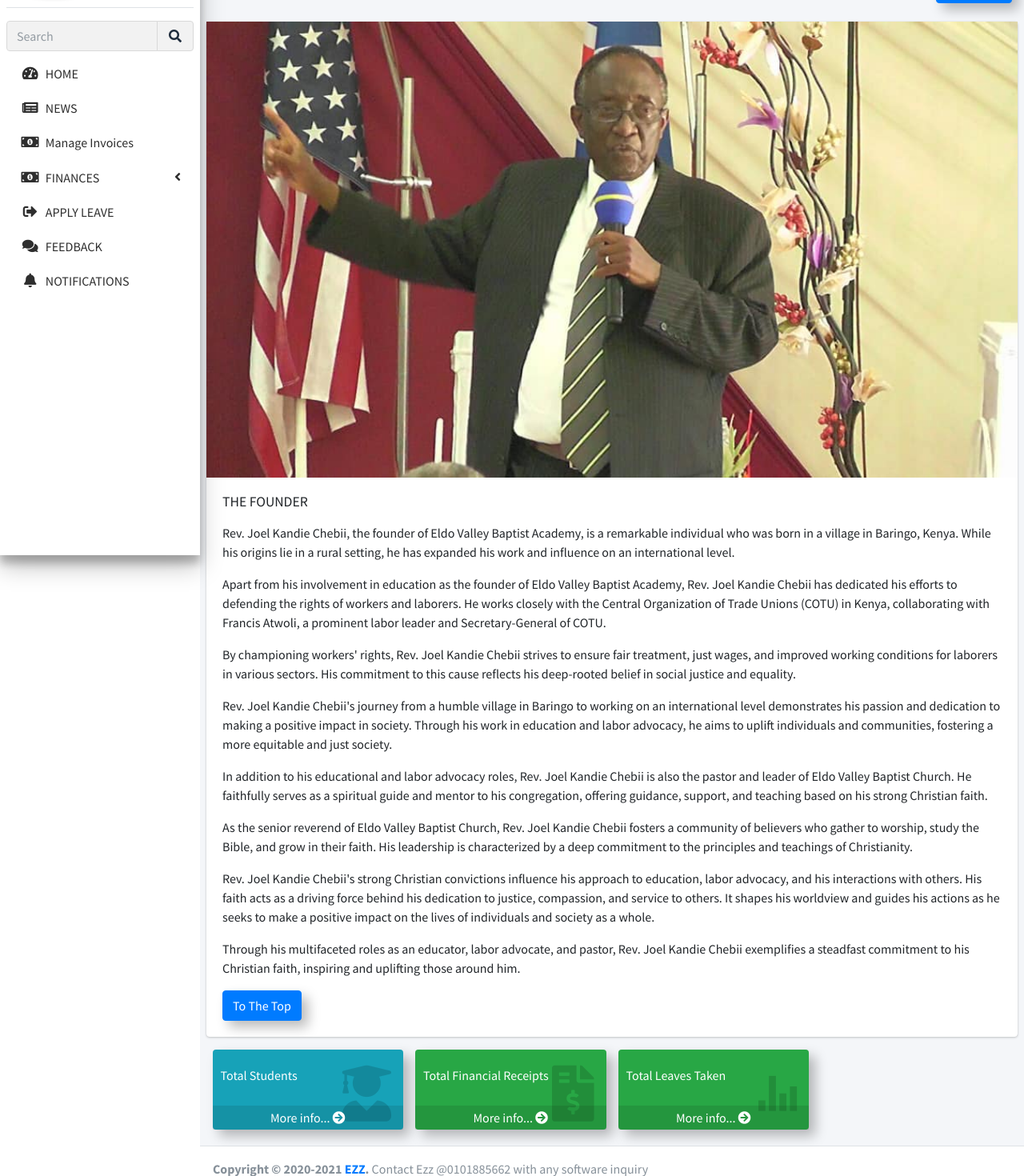
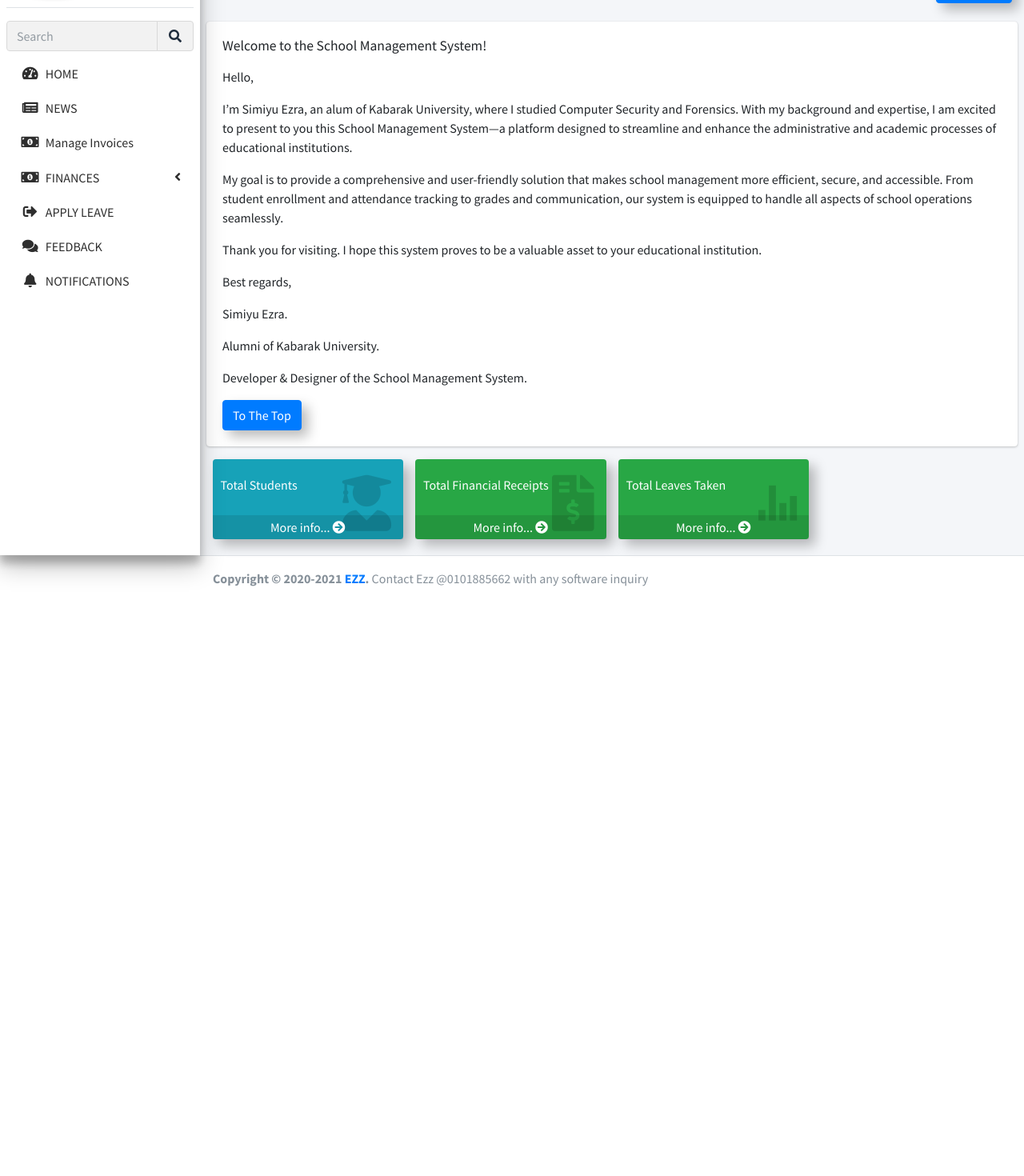
Before and after one commit to rez047/October-29th, a Django app: template school_management_app/templates/account_template/account_home_template.html in a window 1280 px wide. Shown: the part 106-1576 px from the top of the page at 80% size. After the commit the page ends 839 px from the top, so only its background shows below. Run offline with Django 3.2, Linux system fonts and the light colour scheme; the template is opened without the code that fills it, so the values that code supplies are empty; some libraries are stand-ins or nearby versions.

Commit message:
Update account_home_template.html

```diff
--- a/school_management_app/templates/account_template/account_home_template.html
+++ b/school_management_app/templates/account_template/account_home_template.html
@@ -4,27 +4,26 @@
 {% endblock page_title %}
 {% block main_content %}
 {% load static %}
-    <!-- Main content -->
-    <section class="content">
-    <div class="card">
-  <img src="{% static 'dist/img/founder.jpg' %}" alt="Card Image" class="card-img-top">
+<!-- Main content --><section class="content">
+<div class="card">
+  <img src="{% static 'dist/img/founder.jpg' %}" alt="Card Image" class="card-img-top" style="display: none;">
   <div class="card-body">
-    <h5 class="card-title">THE FOUNDER</h5>
-    <p class="card-text"><p>Rev. Joel Kandie Chebii, the founder of Eldo Valley Baptist Academy, is a remarkable individual who was born in a village in Baringo, Kenya. While his origins lie in a rural setting, he has expanded his work and influence on an international level.</p>
+    <h5 class="card-title">Welcome to the School Management System! </h5>
+    <p class="card-text"><p>Hello,</p>
 
-<p>Apart from his involvement in education as the founder of Eldo Valley Baptist Academy, Rev. Joel Kandie Chebii has dedicated his efforts to defending the rights of workers and laborers. He works closely with the Central Organization of Trade Unions (COTU) in Kenya, collaborating with Francis Atwoli, a prominent labor leader and Secretary-General of COTU.</p>
+<p>I’m Simiyu Ezra, an alum of Kabarak University, where I studied Computer Security and Forensics. With my background and expertise, I am excited to present to you this School Management System—a platform designed to streamline and enhance the administrative and academic processes of educational institutions.</p>
 
-<p>By championing workers' rights, Rev. Joel Kandie Chebii strives to ensure fair treatment, just wages, and improved working conditions for laborers in various sectors. His commitment to this cause reflects his deep-rooted belief in social justice and equality.</p>
+<p>My goal is to provide a comprehensive and user-friendly solution that makes school management more efficient, secure, and accessible. From student enrollment and attendance tracking to grades and communication, our system is equipped to handle all aspects of school operations seamlessly.</p>
 
-<p>Rev. Joel Kandie Chebii's journey from a humble village in Baringo to working on an international level demonstrates his passion and dedication to making a positive impact in society. Through his work in education and labor advocacy, he aims to uplift individuals and communities, fostering a more equitable and just society.</p>
+<p>Thank you for visiting. I hope this system proves to be a valuable asset to your educational institution.</p>
 
-<p>In addition to his educational and labor advocacy roles, Rev. Joel Kandie Chebii is also the pastor and leader of Eldo Valley Baptist Church. He faithfully serves as a spiritual guide and mentor to his congregation, offering guidance, support, and teaching based on his strong Christian faith.</p>
+<p>Best regards,</p>
 
-<p>As the senior reverend of Eldo Valley Baptist Church, Rev. Joel Kandie Chebii fosters a community of believers who gather to worship, study the Bible, and grow in their faith. His leadership is characterized by a deep commitment to the principles and teachings of Christianity.</p>
+<p>Simiyu Ezra.</p>
 
-<p>Rev. Joel Kandie Chebii's strong Christian convictions influence his approach to education, labor advocacy, and his interactions with others. His faith acts as a driving force behind his dedication to justice, compassion, and service to others. It shapes his worldview and guides his actions as he seeks to make a positive impact on the lives of individuals and society as a whole.</p>
+<p>Alumni of Kabarak University.</p>
 
-<p>Through his multifaceted roles as an educator, labor advocate, and pastor, Rev. Joel Kandie Chebii exemplifies a steadfast commitment to his Christian faith, inspiring and uplifting those around him.</p>
+<p>Developer & Designer of the School Management System.</p>
     <a href="#" class="btn btn-primary">To The Top</a>
   </div>
 </div>
```
